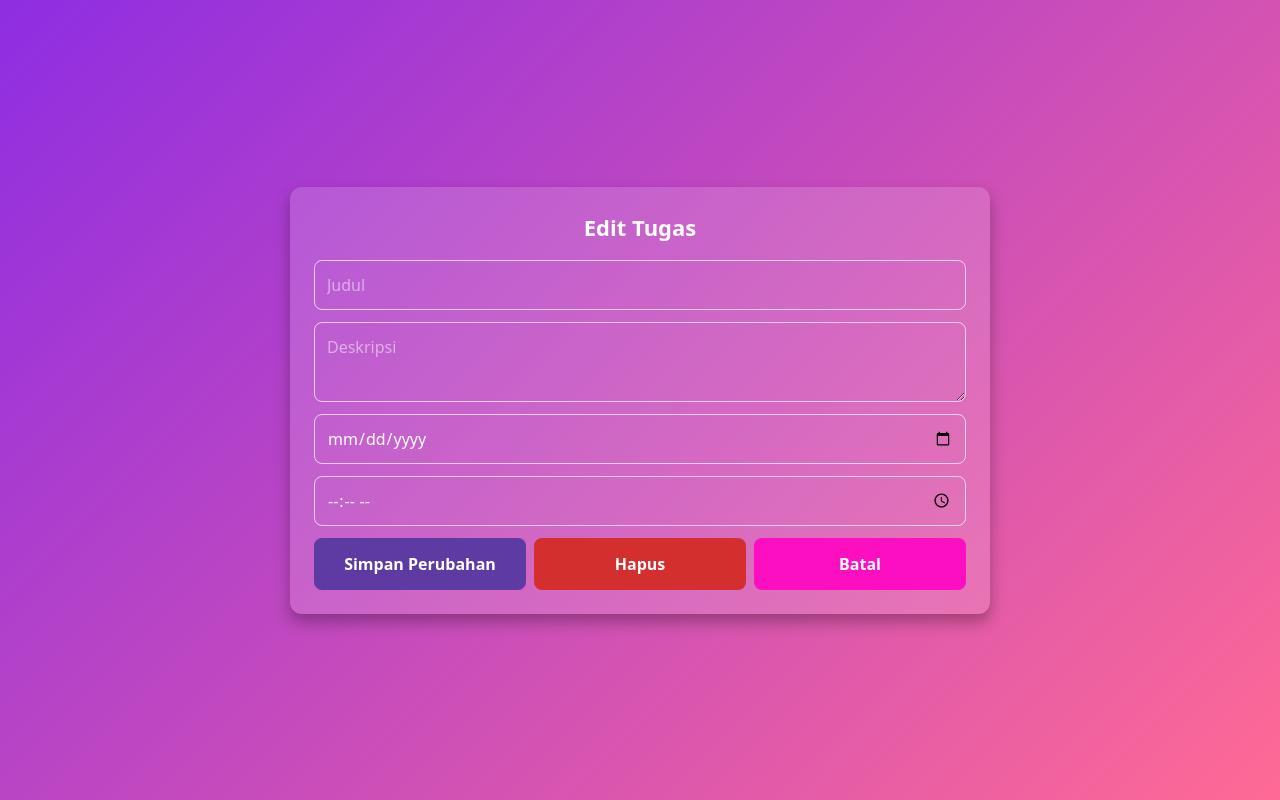
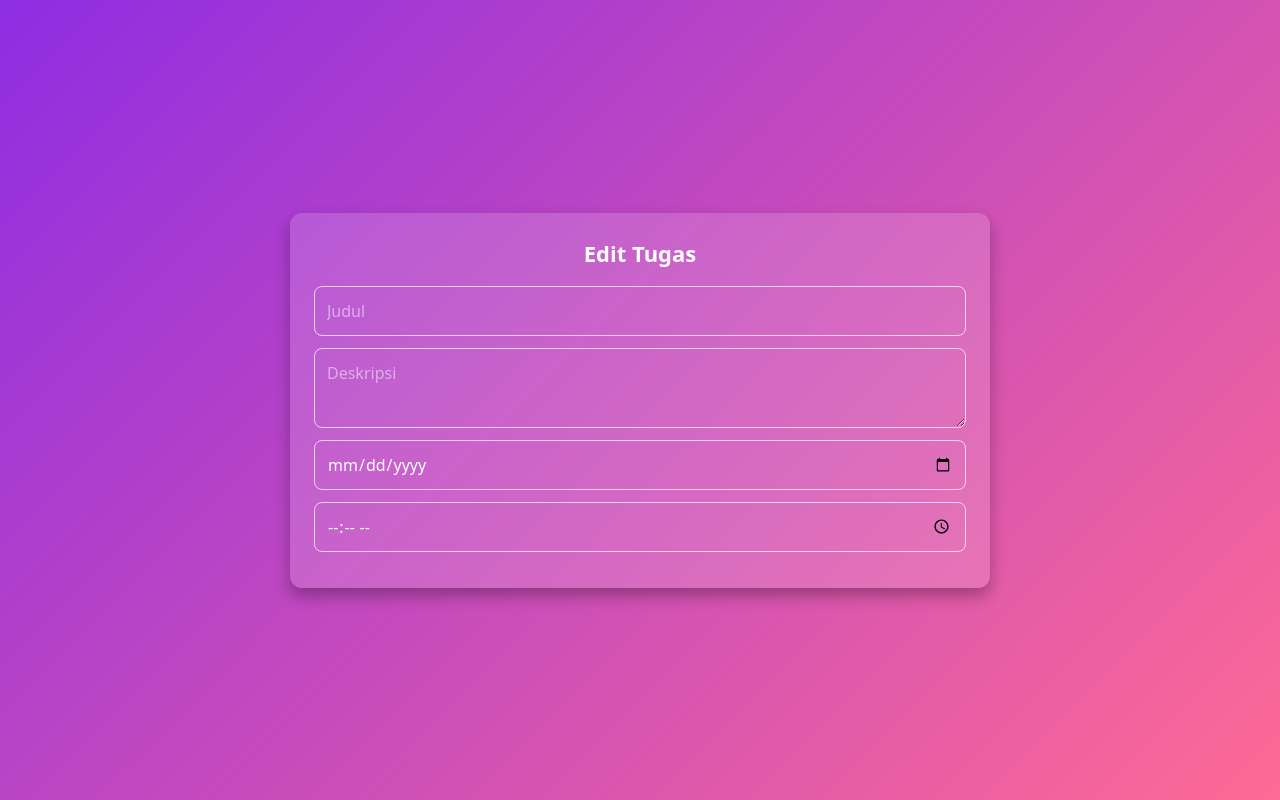
Before and after one commit to TokisakiK-423/K-423X_Fix_Ini, a Next.js app in the folder web/: page /tasks/edit in a window 1280 px wide. Built offline with nearby package versions, Linux system fonts and the light colour scheme.

Commit message:
from task edit page
Removed update, delete, and cancel buttons from the task edit page.

```diff
--- a/web/src/app/tasks/edit/page.tsx
+++ b/web/src/app/tasks/edit/page.tsx
@@ -89,21 +89,6 @@ export default function EditTaskPage() {
           onChange={e => setDate(e.target.value)} style={styles.input} />
         <input type="time" value={time}
           onChange={e => setTime(e.target.value)} style={styles.input} />
-
-        <div style={{ display: "flex", gap: 8, flexWrap: "wrap" }}>
-          <button onClick={handleUpdate}
-            style={{ ...styles.button, backgroundColor: "#5e3ba2", flex: 1 }}>
-            Simpan Perubahan
-          </button>
-          <button onClick={handleDelete}
-            style={{ ...styles.button, backgroundColor: "#d32f2f", flex: 1 }}>
-            Hapus
-          </button>
-          <button onClick={() => router.replace("/home")}
-            style={{ ...styles.button, backgroundColor: "#FC0FC0", flex: 1 }}>
-            Batal
-          </button>
-        </div>
       </div>
     </div>
   );
```
